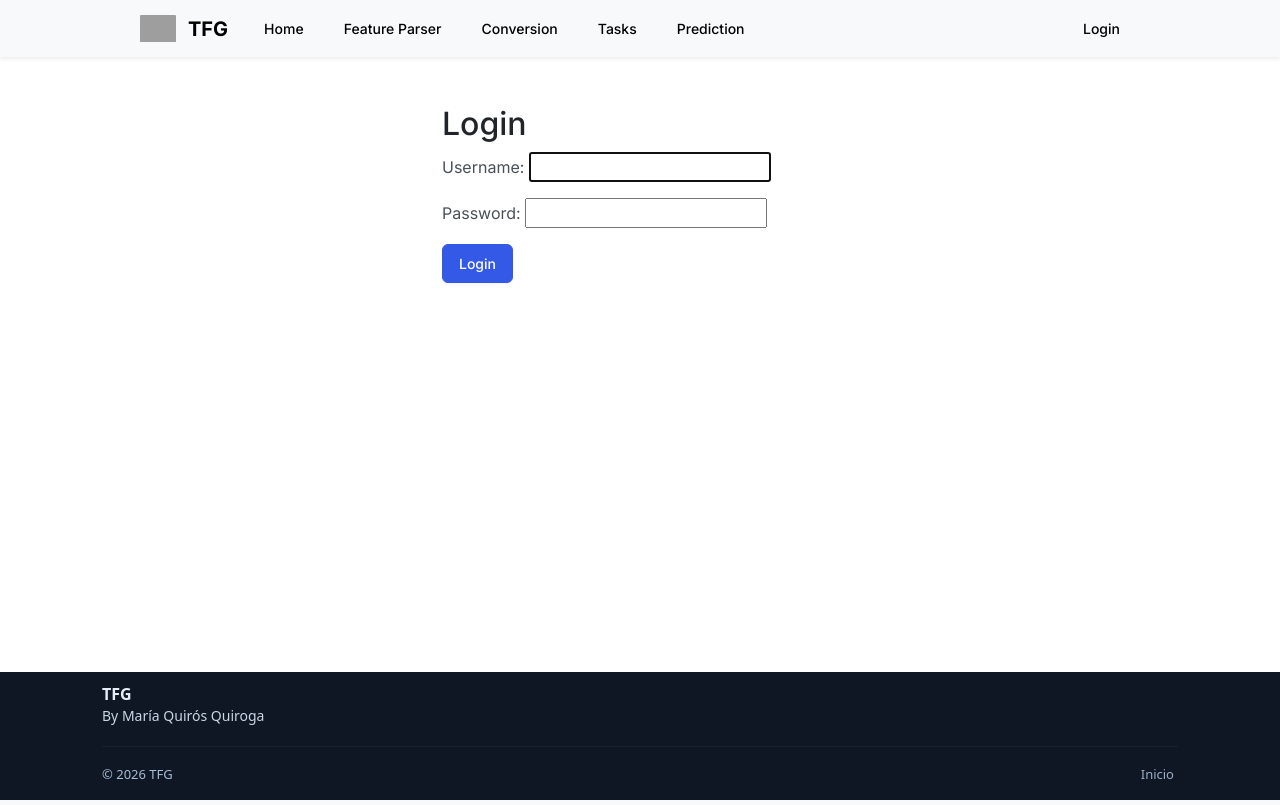
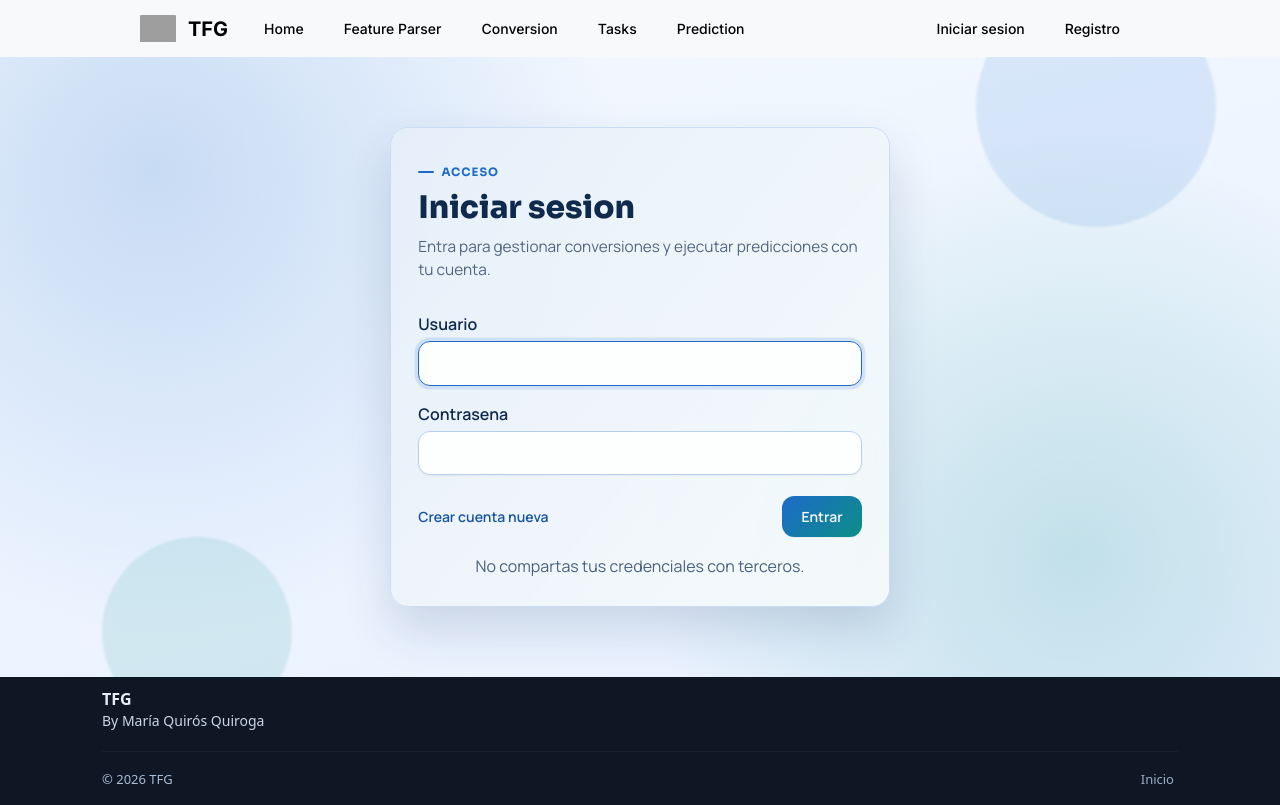
Before and after one commit to mquirosq/cocos, a Django app: page /accounts/login/ in a window 1280 px wide. Run offline with Django 5.2, Linux system fonts and the light colour scheme; parts of the project's set-up code (start-up, migrations or seed data) failed here and were passed over; grey boxes are pictures that could not be loaded.

Commit message:
Feat: Add register functionality

```diff
--- a/app/app/urls.py
+++ b/app/app/urls.py
@@ -19,7 +19,6 @@ from django.urls import include, path
 
 urlpatterns = [
     path('admin/', admin.site.urls),
-    path('accounts/', include(('django.contrib.auth.urls', 'accounts'), namespace='accounts')),
     path('', include('home.urls')),
     path('conversion/', include(('conversion.urls', 'conversion'), namespace='conversion')),
     path('prediction/', include(('prediction.urls', 'prediction'), namespace='prediction')),
--- a/app/home/urls.py
+++ b/app/home/urls.py
@@ -1,7 +1,20 @@
-from django.urls import path
+from django.urls import include, path
 from . import views
 
 urlpatterns = [
+    path(
+        'accounts/',
+        include(
+            (
+                [
+                    path('', include('django.contrib.auth.urls')),
+                    path('register/', views.register, name='register'),
+                ],
+                'accounts',
+            ),
+            namespace='accounts',
+        ),
+    ),
     path('', views.home, name='home'),
     path('delete_all_tasks/', views.delete_all_tasks, name='delete_all_tasks'),  # For testing purposes
 ]
--- /dev/null
+++ b/app/static/css/auth/auth.css
@@ -0,0 +1,211 @@
+@import url('https://fonts.googleapis.com/css2?family=Sora:wght@400;600;700;800&family=Manrope:wght@400;500;600&display=swap');
+
+:root {
+  --auth-bg-start: #f4f9ff;
+  --auth-bg-end: #e8f1ff;
+  --auth-ink: #0f2a4d;
+  --auth-muted: #52667f;
+  --auth-edge: #c9dcf5;
+  --auth-accent: #0c8f87;
+  --auth-accent-2: #1d6ac9;
+}
+
+.auth-wrapper {
+  position: relative;
+  min-height: calc(100vh - 180px);
+  display: flex;
+  align-items: center;
+  justify-content: center;
+  padding: 2.2rem 1rem;
+  overflow: hidden;
+  background:
+    radial-gradient(circle at 12% 18%, rgba(29, 106, 201, 0.2) 0%, rgba(29, 106, 201, 0) 38%),
+    radial-gradient(circle at 84% 80%, rgba(12, 143, 135, 0.18) 0%, rgba(12, 143, 135, 0) 36%),
+    linear-gradient(165deg, var(--auth-bg-start) 0%, var(--auth-bg-end) 100%);
+}
+
+.auth-orb {
+  position: absolute;
+  border-radius: 50%;
+  filter: blur(1px);
+  opacity: 0.6;
+  pointer-events: none;
+}
+
+.auth-orb-one {
+  width: 240px;
+  height: 240px;
+  top: -70px;
+  right: 5vw;
+  background: rgba(29, 106, 201, 0.2);
+}
+
+.auth-orb-two {
+  width: 190px;
+  height: 190px;
+  bottom: -50px;
+  left: 8vw;
+  background: rgba(12, 143, 135, 0.2);
+}
+
+.auth-card {
+  position: relative;
+  width: 100%;
+  max-width: 500px;
+  border: 1px solid var(--auth-edge);
+  border-radius: 1.15rem;
+  background: rgba(255, 255, 255, 0.9);
+  backdrop-filter: blur(8px);
+  box-shadow: 0 22px 48px rgba(19, 48, 96, 0.16);
+  overflow: hidden;
+  animation: auth-enter 0.55s ease-out;
+}
+
+.auth-card::before {
+  content: '';
+  position: absolute;
+  inset: 0;
+  background: linear-gradient(130deg, rgba(29, 106, 201, 0.1), rgba(12, 143, 135, 0.03));
+  pointer-events: none;
+}
+
+.auth-card-header,
+.auth-card-body {
+  position: relative;
+  z-index: 1;
+}
+
+.auth-card-header {
+  padding: 1.7rem 1.7rem 1rem;
+}
+
+.auth-eyebrow {
+  display: inline-flex;
+  align-items: center;
+  gap: 0.45rem;
+  font-family: 'Sora', 'Segoe UI', sans-serif;
+  font-size: 0.72rem;
+  letter-spacing: 0.09em;
+  font-weight: 700;
+  color: var(--auth-accent-2);
+  text-transform: uppercase;
+}
+
+.auth-eyebrow::before {
+  content: '';
+  width: 16px;
+  height: 2px;
+  border-radius: 1px;
+  background: var(--auth-accent-2);
+}
+
+.auth-card-title {
+  margin: 0.55rem 0 0;
+  font-family: 'Sora', 'Segoe UI', sans-serif;
+  font-size: clamp(1.45rem, 2.6vw, 1.95rem);
+  color: var(--auth-ink);
+  font-weight: 800;
+  line-height: 1.15;
+}
+
+.auth-card-subtitle {
+  margin: 0.62rem 0 0;
+  color: var(--auth-muted);
+  font-family: 'Manrope', 'Segoe UI', sans-serif;
+  font-size: 0.96rem;
+}
+
+.auth-card-body {
+  padding: 0.9rem 1.7rem 1.7rem;
+  font-family: 'Manrope', 'Segoe UI', sans-serif;
+}
+
+.auth-card .form-label {
+  color: var(--auth-ink);
+  font-weight: 600;
+  margin-bottom: 0.35rem;
+}
+
+.auth-card .form-control {
+  border-radius: 0.75rem;
+  border-color: #b7ceec;
+  padding: 0.66rem 0.78rem;
+  background: #fdfefe;
+}
+
+.auth-card .form-control:focus {
+  border-color: var(--auth-accent-2);
+  box-shadow: 0 0 0 0.22rem rgba(29, 106, 201, 0.14);
+}
+
+.auth-card .form-text {
+  color: #5a6f8d;
+}
+
+.auth-actions {
+  margin-top: 1.3rem;
+  display: flex;
+  align-items: center;
+  justify-content: space-between;
+  gap: 0.8rem;
+}
+
+.auth-actions a {
+  color: #1653a0;
+  text-decoration: none;
+  font-weight: 600;
+}
+
+.auth-actions a:hover {
+  text-decoration: underline;
+}
+
+.auth-card .btn-primary {
+  border: none;
+  border-radius: 0.76rem;
+  padding: 0.62rem 1.2rem;
+  font-weight: 700;
+  background: linear-gradient(135deg, var(--auth-accent-2), var(--auth-accent));
+}
+
+.auth-card .btn-primary:hover {
+  filter: brightness(1.04);
+}
+
+.auth-footer-note {
+  text-align: center;
+  margin-top: 1.1rem;
+  color: #4a607f;
+}
+
+@keyframes auth-enter {
+  from {
+    opacity: 0;
+    transform: translateY(16px) scale(0.98);
+  }
+  to {
+    opacity: 1;
+    transform: translateY(0) scale(1);
+  }
+}
+
+@media (max-width: 576px) {
+  .auth-wrapper {
+    padding: 1.35rem 0.8rem;
+  }
+
+  .auth-card-header,
+  .auth-card-body {
+    padding-left: 1rem;
+    padding-right: 1rem;
+  }
+
+  .auth-actions {
+    flex-direction: column;
+    align-items: stretch;
+  }
+
+  .auth-actions .btn {
+    width: 100%;
+  }
+}
--- a/app/templates/includes/navbar.html
+++ b/app/templates/includes/navbar.html
@@ -22,9 +22,15 @@
       <ul class="navbar-nav ms-auto mb-2 mb-lg-0">
         {% if user.is_authenticated %}
           <li class="nav-item"><a class="nav-link" href="#">Hola, {{ user.username }}</a></li>
-          <li class="nav-item"><a class="nav-link" href="{% url 'accounts:logout' %}">Logout</a></li>
+          <li class="nav-item">
+            <a class="nav-link" href="{% url 'accounts:logout' %}" onclick="event.preventDefault(); document.getElementById('logout-form').submit();">Cerrar sesion</a>
+            <form id="logout-form" method="post" action="{% url 'accounts:logout' %}" class="d-none">
+              {% csrf_token %}
+            </form>
+          </li>
         {% else %}
-          <li class="nav-item"><a class="nav-link" href="{% url 'accounts:login' %}">Login</a></li>
+          <li class="nav-item"><a class="nav-link" href="{% url 'accounts:login' %}">Iniciar sesion</a></li>
+          <li class="nav-item"><a class="nav-link" href="{% url 'accounts:register' %}">Registro</a></li>
         {% endif %}
       </ul>
     </div>
--- a/app/templates/registration/login.html
+++ b/app/templates/registration/login.html
@@ -1,14 +1,56 @@
 {% extends 'base.html' %}
+{% load static %}
 
-{% block title %}Login{% endblock %}
+{% block title %}Iniciar sesion{% endblock %}
+
+{% block override_style %}
+<link rel="stylesheet" href="{% static 'css/auth/auth.css' %}">
+{% endblock %}
 
 {% block content %}
-<div class="container my-5" style="max-width: 420px;">
-  <h2>Login</h2>
-  <form method="post">
-    {% csrf_token %}
-    {{ form.as_p }}
-    <button class="btn btn-primary" type="submit">Login</button>
-  </form>
-</div>
+<section class="auth-wrapper">
+  <div class="auth-orb auth-orb-one"></div>
+  <div class="auth-orb auth-orb-two"></div>
+  <div class="auth-card">
+    <div class="auth-card-header">
+      <span class="auth-eyebrow">Acceso</span>
+      <h1 class="auth-card-title">Iniciar sesion</h1>
+      <p class="auth-card-subtitle">Entra para gestionar conversiones y ejecutar predicciones con tu cuenta.</p>
+    </div>
+    <div class="auth-card-body">
+      {% if form.non_field_errors %}
+        <div class="alert alert-danger py-2" role="alert">
+          Usuario o contrasena incorrectos.
+        </div>
+      {% endif %}
+
+      <form method="post" novalidate>
+        {% csrf_token %}
+
+        <div class="mb-3">
+          <label for="id_username" class="form-label">Usuario</label>
+          <input type="text" name="username" id="id_username" class="form-control" value="{{ form.username.value|default_if_none:'' }}" required autofocus>
+          {% if form.username.errors %}
+            <div class="text-danger small mt-1">{{ form.username.errors|striptags }}</div>
+          {% endif %}
+        </div>
+
+        <div class="mb-1">
+          <label for="id_password" class="form-label">Contrasena</label>
+          <input type="password" name="password" id="id_password" class="form-control" required>
+          {% if form.password.errors %}
+            <div class="text-danger small mt-1">{{ form.password.errors|striptags }}</div>
+          {% endif %}
+        </div>
+
+        <div class="auth-actions">
+          <a href="{% url 'accounts:register' %}" class="small">Crear cuenta nueva</a>
+          <button class="btn btn-primary" type="submit">Entrar</button>
+        </div>
+      </form>
+
+      <p class="auth-footer-note mb-0">No compartas tus credenciales con terceros.</p>
+    </div>
+  </div>
+</section>
 {% endblock %}
```
Also changed, not shown: app/home/forms.py (added, +36 -0 lines), app/home/views.py (+20 -1 lines), app/templates/registration/logged_out.html (+23 -4 lines), app/templates/registration/register.html (added, +75 -0 lines).
